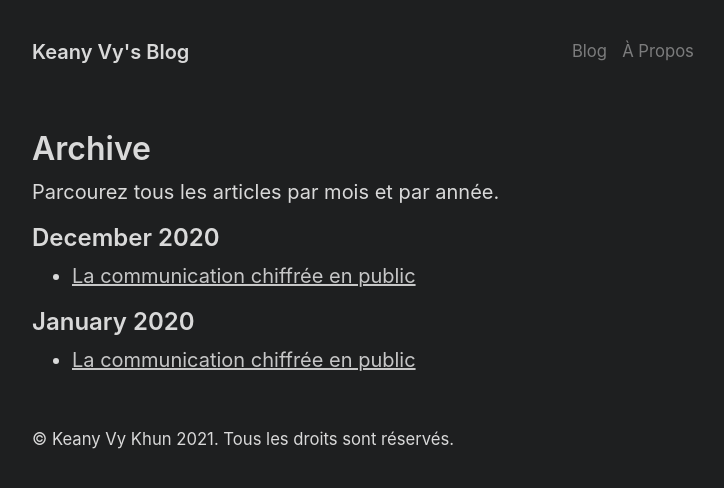
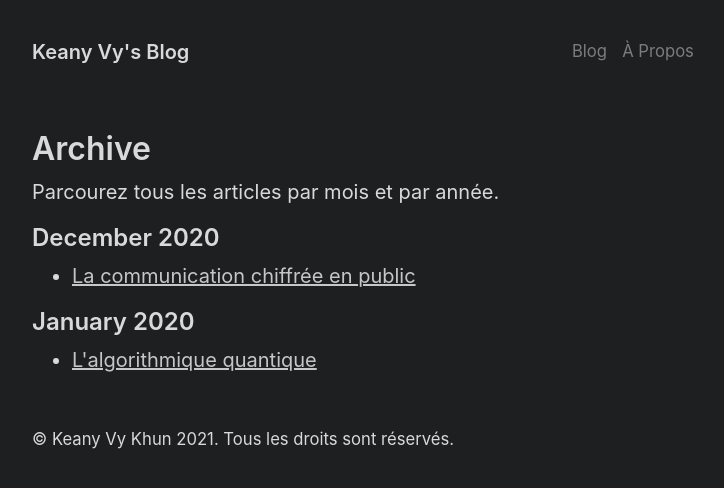
Before and after one commit to Afterlife6277/blog, a Jekyll site: the page built from archive.md, in a window 1280 px wide. Shown: the top 488 px of the page, without its empty margins (272-996 px from the left). Built offline with Jekyll 4.4.1, drawn with Linux system fonts in a browser that asks for light colours.

Commit message:
Update 2020-01-25-algorithmique-quantique.md

```diff
--- a/_posts/2020-01-25-algorithmique-quantique.md
+++ b/_posts/2020-01-25-algorithmique-quantique.md
@@ -1,6 +1,6 @@
 ---
 layout: post
-title: La communication chiffrée en public
-permalink: la-communication-chiffrée-en-public/
+title: L'algorithmique quantique
+permalink: l'algorithmique-quantique/
 status: en-cours
 ---
```
